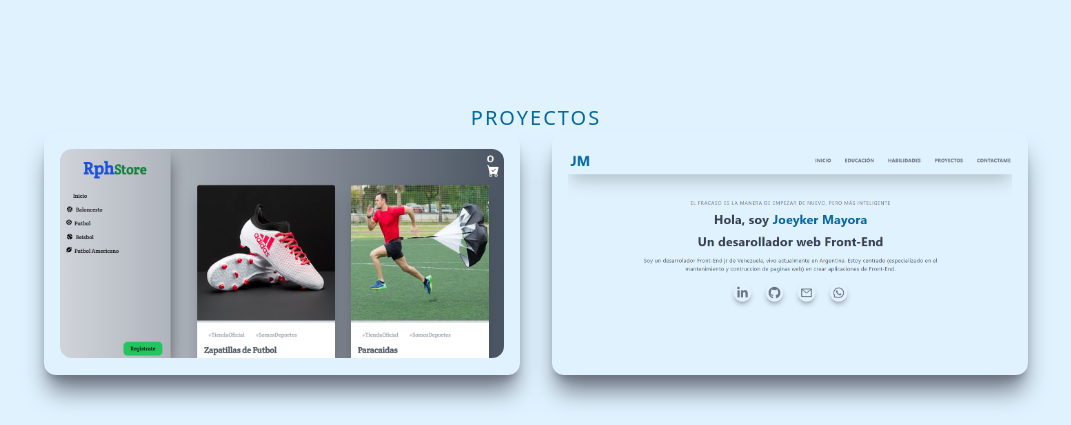
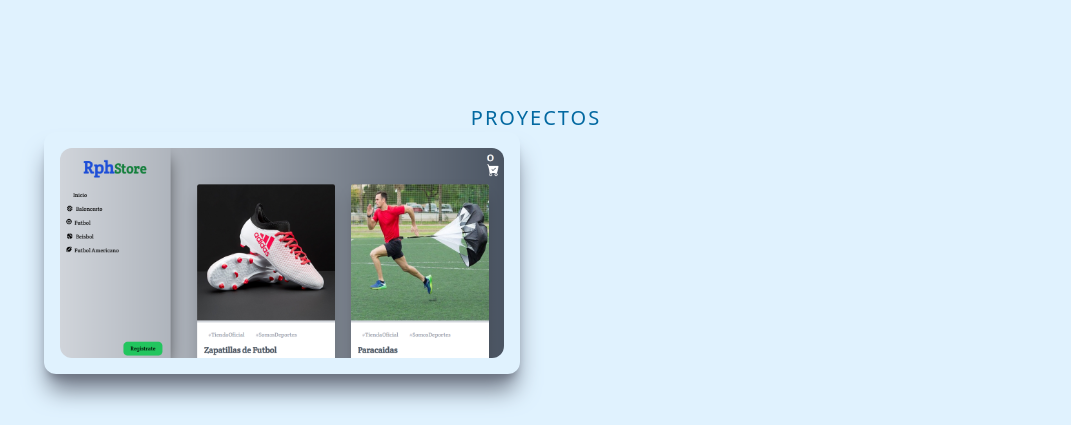
Before and after one commit to Joeyker-Mayora/Portafolio, a React (Create React App) app: page / in a window 1280 px wide. Shown: the part 2500-2925 px from the top of the page, without its empty margins (104-1175 px from the left). Built offline with nearby package versions, Linux system fonts and the light colour scheme.

Commit message:
update projects

```diff
--- a/src/Components/ProyectItem/ProyectItem.jsx
+++ b/src/Components/ProyectItem/ProyectItem.jsx
@@ -15,19 +15,7 @@ const ProyectItem = () => {
 
 
   </div>
-  <div className=" relative flex items-center justify-center h-auto w-full shadow-xl shadow-gray-500 rounded-xl p-4 group hover:bg-gradient-to-r from-sky-500 to-sky-100">
-    <img
-    className=" rounded-xl group-hover:opacity-10"
-    src="img/Cap1.png"
-    alt="/" />
-    <div className=" hidden group-hover:block absolute top-[50%] left-[50%] translate-x-[-50%] translate-y-[-50%]">
-      <NavLink to="/proyectport">
-        <h3 className=" text-gray-600 cursor-pointer font-bold uppercase bg-white rounded-lg py-3 px-3 ease-in duration-300 hover:scale-105"> Mas info</h3>
-      </NavLink>
-    </div>
 
-
-  </div>
   </div>
   )
 }
```
